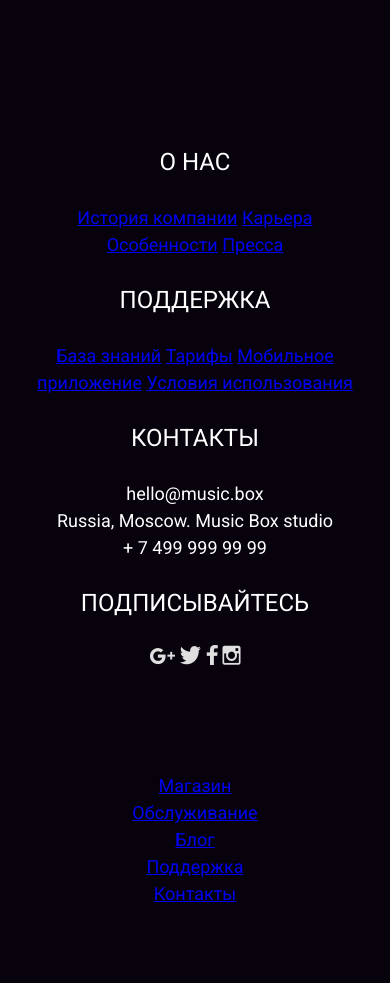
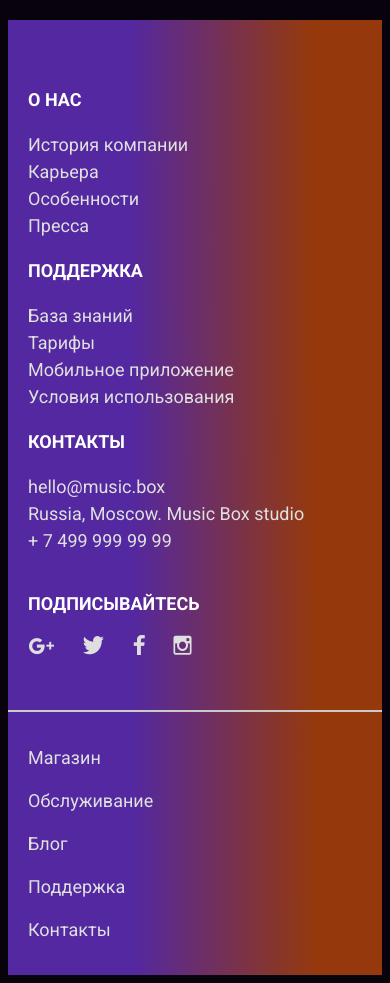
Before and after one commit to agapovk/layout-designer-project-lvl2, a plain HTML site: page src/index.html in a window 390 px wide. Shown: the part 5420-6403 px from the top of the page. Before the commit the page ends 6335 px from the top, so only its background shows below. Drawn offline with Linux system fonts and the light colour scheme.

Commit message:
edit app.css

```diff
--- a/src/css/app.css
+++ b/src/css/app.css
@@ -74,6 +74,12 @@ input {
   text-decoration: none;
 }
 
+@media (max-width: 1240px) {
+  .container-main {
+    padding: 100px 20px 0 20px;
+  }
+}
+
 @media (max-width: 900px) {
   h1 {
     font-size: 30px;
@@ -87,12 +93,6 @@ input {
     max-width: 100%;
     position: relative;
     padding: 250px 20px;
-  }
-}
-
-@media (max-width: 1240px) {
-  .container-main {
-    padding: 100px 20px 0 20px;
   }
 }
 
@@ -499,4 +499,102 @@ nav .search::placeholder {
   }
 }
 
+footer {
+  background: linear-gradient(89.75deg, #5328a1 32.83%, #95390c 81.56%);
+  color: #e0e0e0;
+}
+
+footer .container-main {
+  padding: 0;
+}
+
+footer .footer-grid {
+  display: -ms-grid;
+  display: grid;
+  -ms-grid-columns: 1fr 1fr 1fr 1fr;
+      grid-template-columns: 1fr 1fr 1fr 1fr;
+  padding: 3rem 0;
+  text-align: left;
+}
+
+footer .footer-grid img {
+  margin-right: 24px;
+}
+
+footer .footer-grid a {
+  display: block;
+}
+
+footer h3 {
+  font-size: 18px;
+  line-height: 27px;
+  font-weight: bold;
+}
+
+footer a {
+  color: #e0e0e0;
+  text-decoration: none;
+}
+
+footer a:hover {
+  color: #fff;
+}
+
+footer .footer-grid img {
+  margin-right: 24px;
+}
+
+footer h3 {
+  font-size: 18px;
+  line-height: 27px;
+  font-weight: bold;
+}
+
+footer a {
+  display: block;
+  color: #e0e0e0;
+  text-decoration: none;
+}
+
+footer a:hover {
+  color: #fff;
+}
+
+.footer-menu {
+  border-top: 2px solid #cacaca;
+}
+
+.footer-menu .container-main {
+  padding: 2rem 0;
+  text-align: left;
+}
+
+.footer-menu ul {
+  display: -webkit-box;
+  display: -ms-flexbox;
+  display: flex;
+  gap: 16px;
+}
+
+@media (max-width: 1240px) {
+  footer .footer-grid {
+    padding: 3rem 20px;
+  }
+  .footer-menu .container-main {
+    padding: 2rem 20px;
+  }
+}
+
+@media (max-width: 800px) {
+  footer .footer-grid {
+    -ms-grid-columns: 1fr;
+        grid-template-columns: 1fr;
+  }
+  .footer-menu ul {
+    -webkit-box-orient: vertical;
+    -webkit-box-direction: normal;
+        -ms-flex-direction: column;
+            flex-direction: column;
+  }
+}
 /*# sourceMappingURL=app.css.map */
```
Lines whose indentation alone changed are shown as unchanged.
